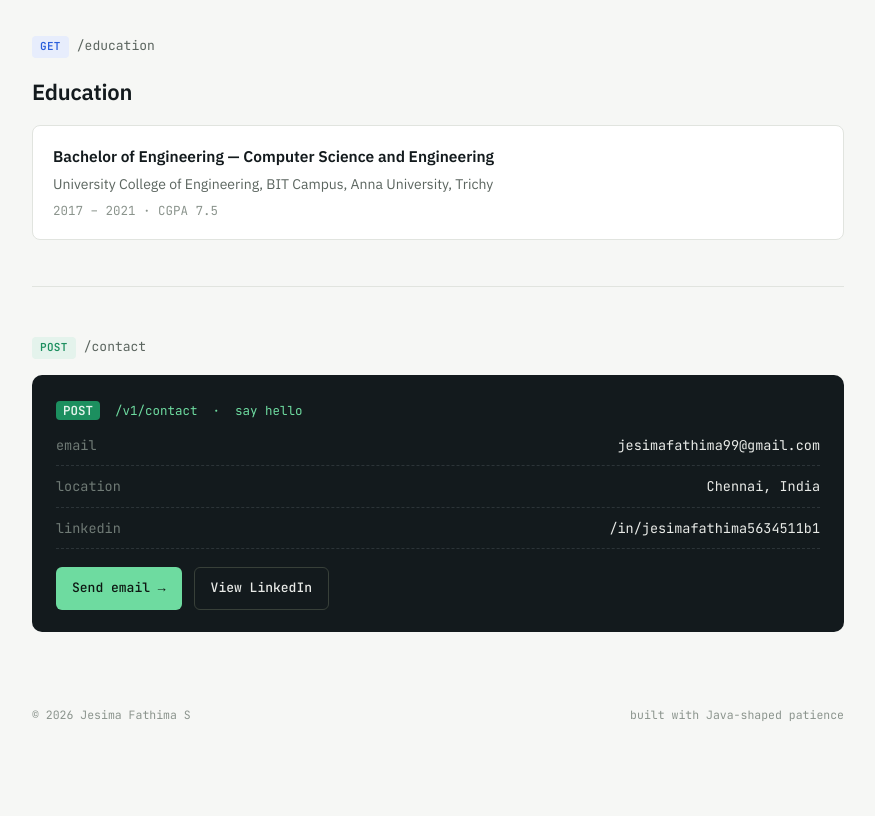
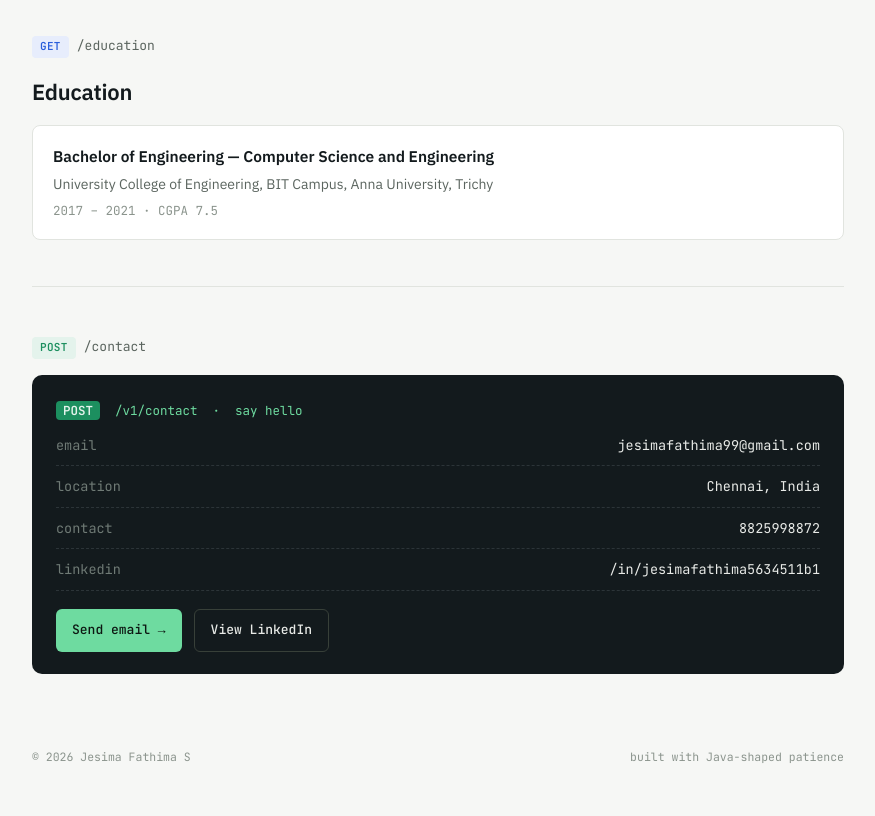
Before and after one commit to Jesima-Fathima/jesima-portfolio, a plain HTML site: page index.html in a window 1280 px wide. Shown: the part 2953-3769 px from the top of the page, without its empty margins (202-1077 px from the left). Before the commit the page ends 3728 px from the top, so only its background shows below. Drawn offline with Linux system fonts and the light colour scheme.

Commit message:
Add contact field to index.html

```diff
--- a/index.html
+++ b/index.html
@@ -392,6 +392,7 @@
       <div class="contact-fields">
         <div class="contact-field"><span>email</span><a href="mailto:jesimafathima99@gmail.com">jesimafathima99@gmail.com</a></div>
         <div class="contact-field"><span>location</span><span class="val">Chennai, India</span></div>
+        <div class="contact-field"><span>contact</span><span class="val">8825998872</span></div>
         <div class="contact-field"><span>linkedin</span><a href="http://linkedin.com/in/jesimafathima5634511b1" target="_blank" rel="noopener">/in/jesimafathima5634511b1</a></div>
       </div>
       <div class="cta-row">
```
